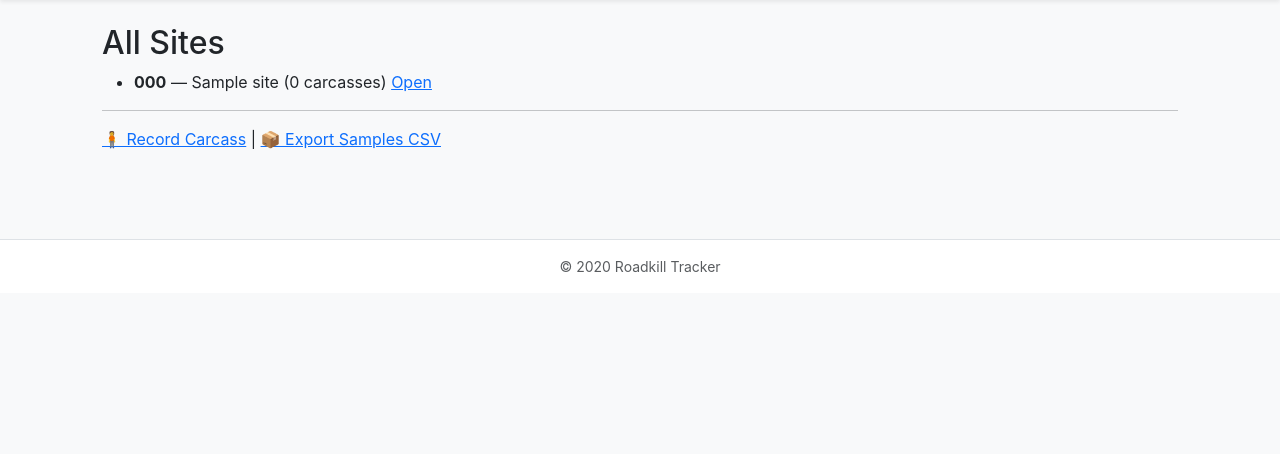
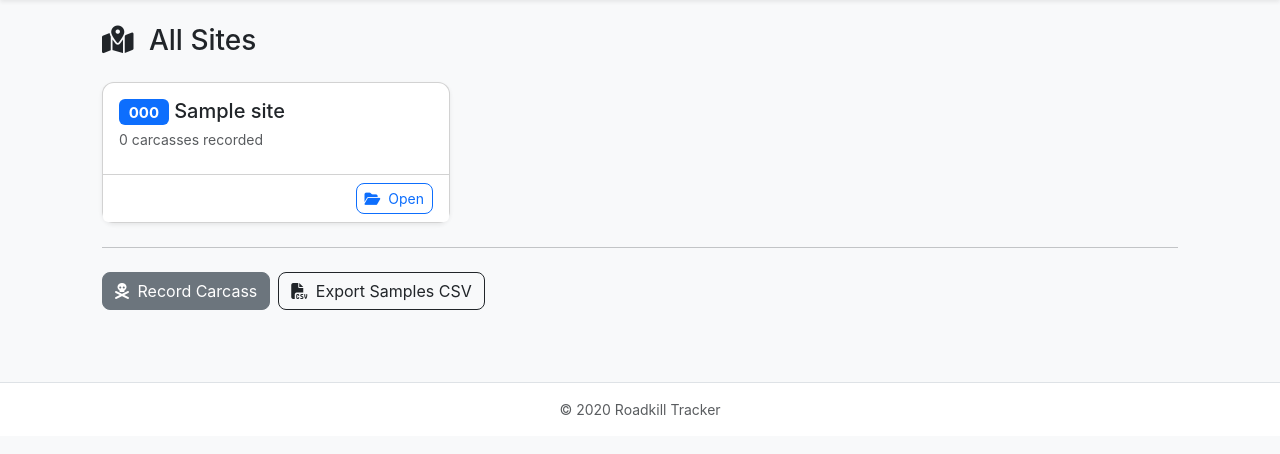
Before and after one commit to prashantwct/Roadkill, a Flask app: template templates/index.html in a window 1280 px wide. Shown: the part 56-510 px from the top of the page. Run offline with Flask 3, Linux system fonts and the light colour scheme; tables that the repository leaves empty hold one stand-in row (values such as "Sample post"); the template is opened without the code that fills it: values that come from a table or form of the project are taken from there, most other values are stand-ins (such as "Sample title", 1, 10 or a date in 2020).

Commit message:
Update index.html

```diff
--- a/templates/index.html
+++ b/templates/index.html
@@ -1,32 +1,64 @@
 {% extends "base.html" %}
 {% block content %}
-  <h2>All Sites</h2>
+
+<h3 class="mb-4">
+  <i class="fa-solid fa-map-location-dot me-2"></i>
+  All Sites
+</h3>
 
 {% if sites %}
-    <ul>
+  <div class="row g-3">
+
     {% for s in sites %}
-        <li>
-          <strong>{{ s.code }}</strong> — {{ s.name }}
+      <div class="col-md-6 col-lg-4">
+        <div class="card shadow-sm h-100">
 
-          <!-- NEW: Carcass count -->
-          ({{ s.carcasses|length }} carcasses)
+          <div class="card-body">
+            <h5 class="card-title mb-1">
+              <span class="badge bg-primary">{{ s.code }}</span>
+              {{ s.name }}
+            </h5>
 
-          <a href="{{ url_for('view_site', site_id=s.id) }}">Open</a>
-        </li>
+            <p class="text-muted small mb-2">
+              {{ s.carcasses|length }} carcasses recorded
+            </p>
+
+          </div>
+
+          <div class="card-footer bg-white text-end">
+            <a href="{{ url_for('view_site', site_id=s.id) }}" class="btn btn-outline-primary btn-sm">
+              <i class="fa-solid fa-folder-open me-1"></i> Open
+            </a>
+          </div>
+
+        </div>
+      </div>
     {% endfor %}
-    </ul>
+
+  </div>
+
 {% else %}
-    <p>No sites have been added yet.</p>
+  <p class="text-muted">No sites have been added yet.</p>
 {% endif %}
 
-  <hr>
+<hr class="my-4">
 
-  <p>
+<div class="d-flex flex-wrap gap-2">
+
   {% if current_user.is_authenticated and current_user.role == 'admin' %}
-      <a href="{{ url_for('new_site') }}">➕ Add New Site</a> |
+    <a href="{{ url_for('new_site') }}" class="btn btn-primary">
+      <i class="fa-solid fa-plus me-1"></i> Add New Site
+    </a>
   {% endif %}
-    <a href="{{ url_for('new_carcass') }}">🧍 Record Carcass</a> |
-    <a href="{{ url_for('export_samples') }}">📦 Export Samples CSV</a>
-  </p>
+
+  <a href="{{ url_for('new_carcass') }}" class="btn btn-secondary">
+    <i class="fa-solid fa-skull-crossbones me-1"></i> Record Carcass
+  </a>
+
+  <a href="{{ url_for('export_samples') }}" class="btn btn-outline-dark">
+    <i class="fa-solid fa-file-csv me-1"></i> Export Samples CSV
+  </a>
+
+</div>
 
 {% endblock %}
```
Lines whose indentation alone changed are shown as unchanged.
